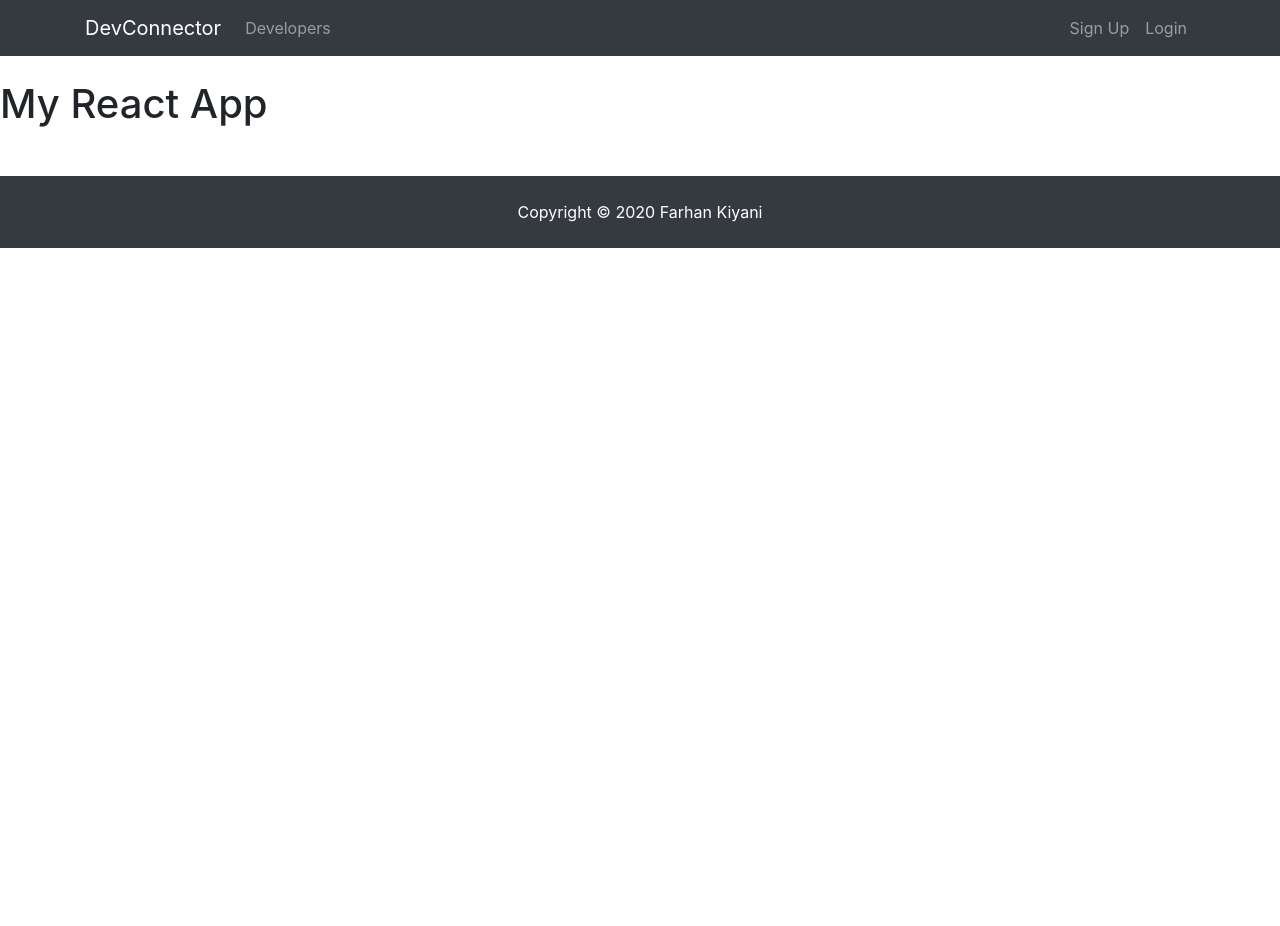
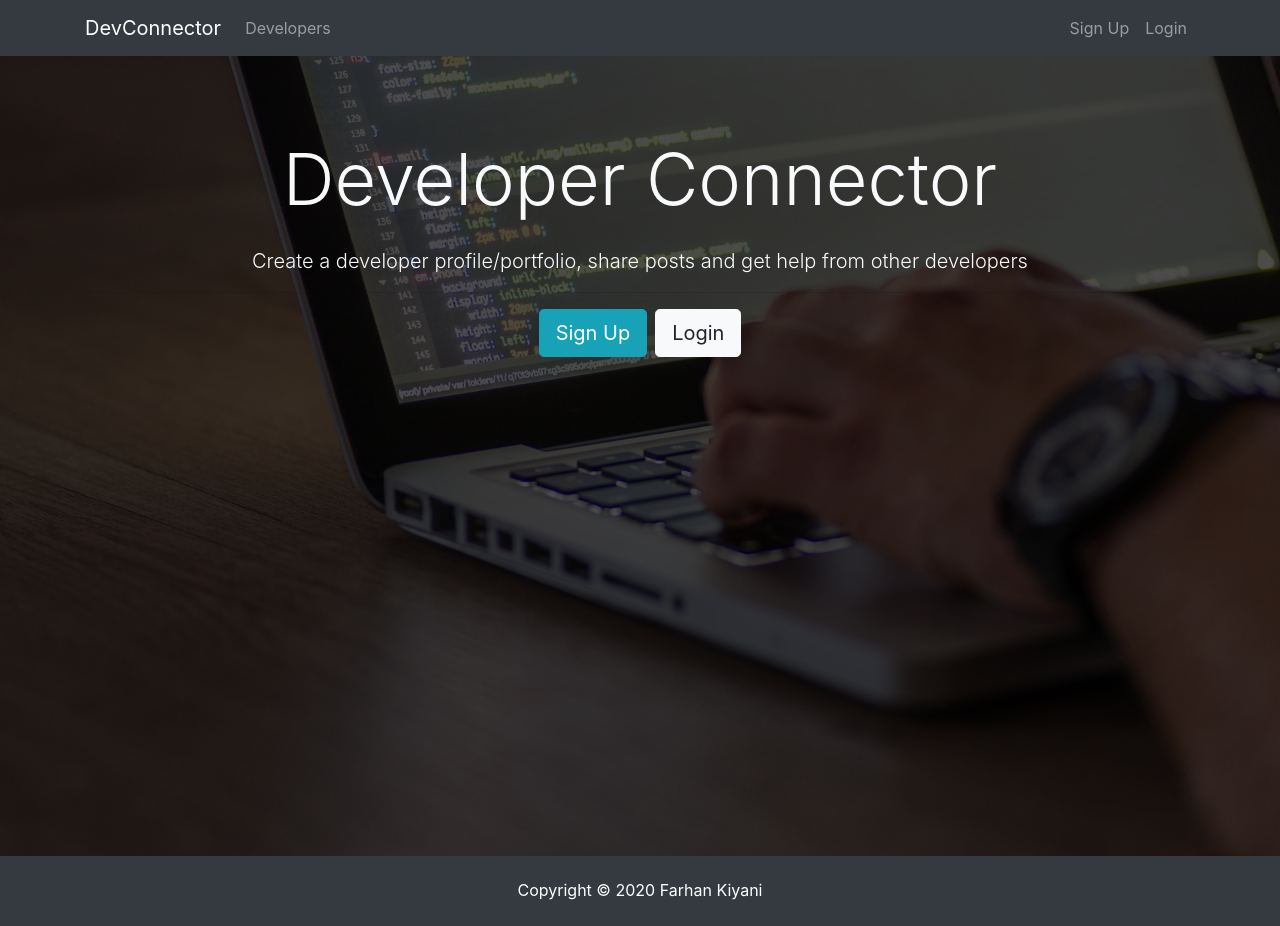
Before and after one commit to farhan2742/devmeet, a React (Create React App) app in the folder client/: page / in a window 1280 px wide. Before the commit the page ends 800 px from the top, so only its background shows below. Built offline with nearby package versions, Linux system fonts and the light colour scheme.

Commit message:
Created Landing component.

```diff
--- a/client/src/App.js
+++ b/client/src/App.js
@@ -1,6 +1,7 @@
 import React, { Component } from 'react';
 
 import Navbar from './components/layout/Navbar'
+import Landing from './components/layout/Landing'
 import Footer from './components/layout/Footer'
 
 import './App.css';
@@ -10,7 +11,7 @@
     return (
       <div className="App">
         <Navbar />
-        <h1>My React App</h1>
+        <Landing />
         <Footer />
       </div>
     )
--- a/client/src/components/layout/Landing.js
+++ b/client/src/components/layout/Landing.js
@@ -0,0 +1,26 @@
+import React, { Component } from 'react'
+
+ class Landing extends Component {
+    render() {
+        return (
+            <div className="landing">
+                <div className="dark-overlay landing-inner text-light">
+                    <div className="container">
+                        <div className="row">
+                            <div className="col-md-12 text-center">
+                                <h1 className="display-3 mb-4">Developer Connector
+                                </h1>
+                                <p className="lead"> Create a developer profile/portfolio, share posts and get help from other developers</p>
+                                <hr />
+                                <a href="register.html" className="btn btn-lg btn-info mr-2">Sign Up</a>
+                                <a href="login.html" className="btn btn-lg btn-light">Login</a>
+                            </div>
+                        </div>
+                    </div>
+                </div>
+            </div>
+        )
+    }
+}
+
+export default Landing;
```
Also changed, not shown: 1 other file (tests, documents, lock files or other folders).
